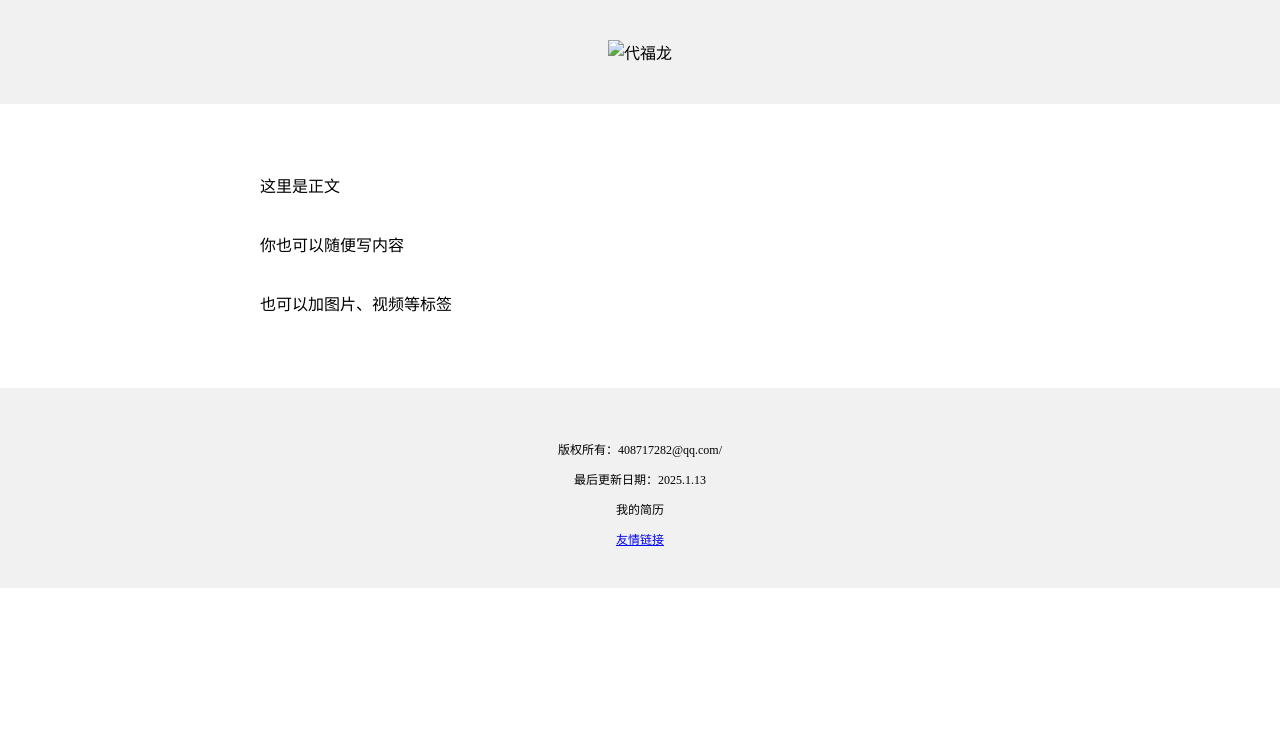
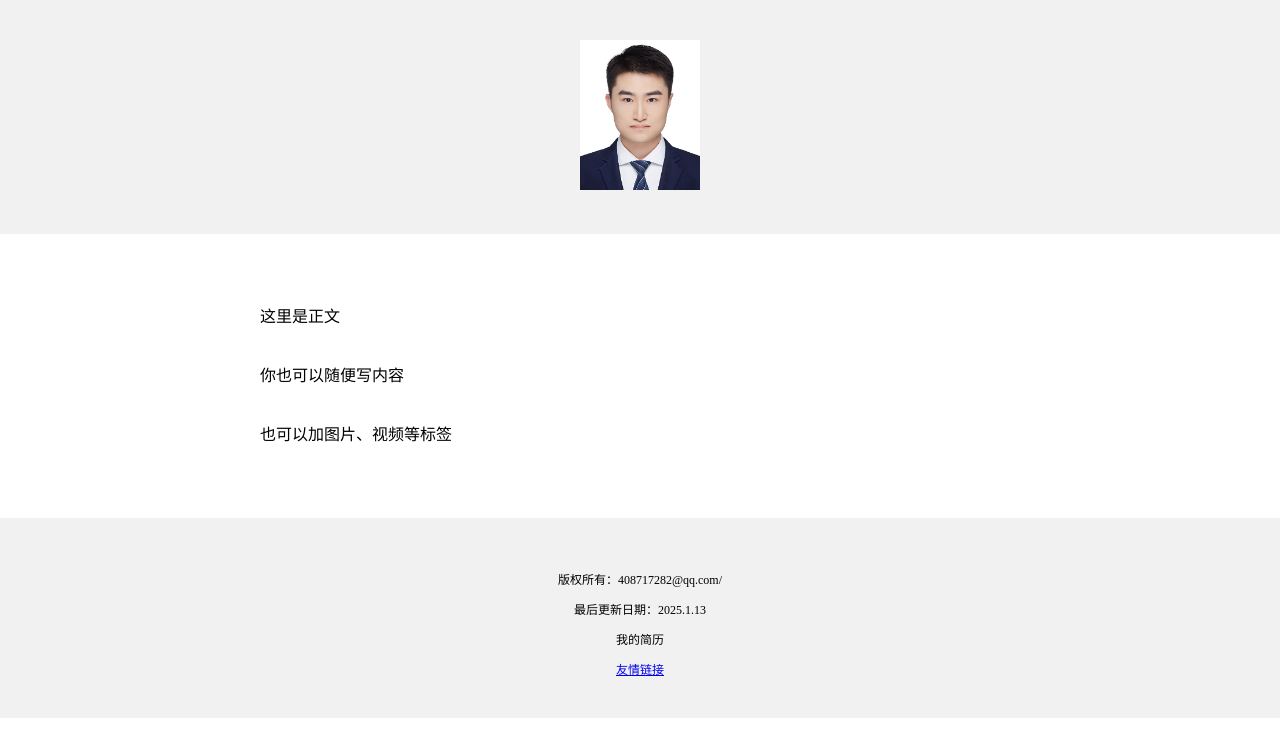
Before and after one commit to koala445/resume, a plain HTML site: page index.html in a window 1280 px wide. Drawn offline with Linux system fonts and the light colour scheme.

Commit message:
Update index.html

```diff
--- a/index.html
+++ b/index.html
@@ -7,7 +7,7 @@
   </head>
   <body style="margin: 0">
     <div style="background-color: #f1f1f1; text-align: center; padding: 40px">
-      <img alt="代福龙" src="my_photo.jpg" width="120px" height="150px" />
+      <img alt="代福龙" src="MyPhoto.jpg" width="120px" height="150px" />
     </div>
     <div
       style="
```
